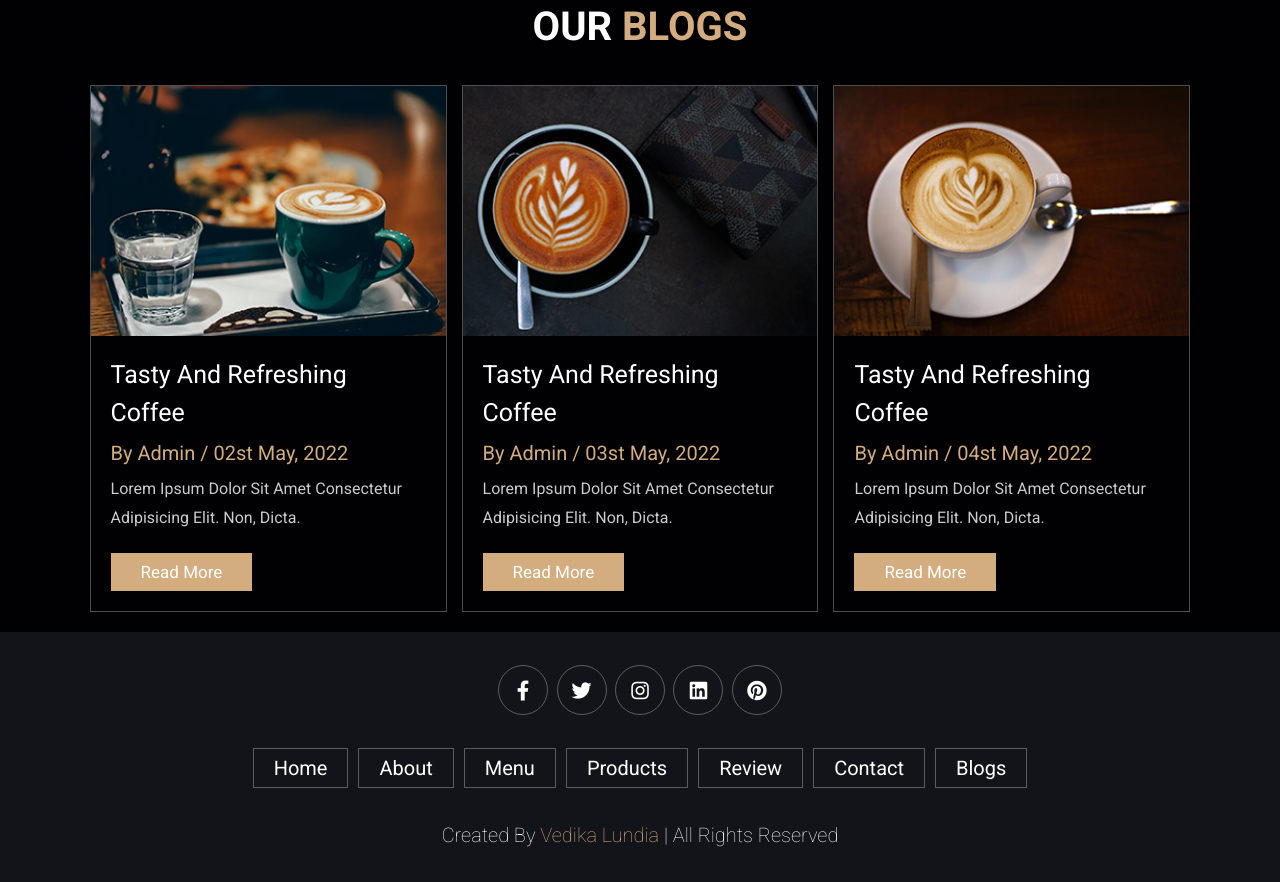
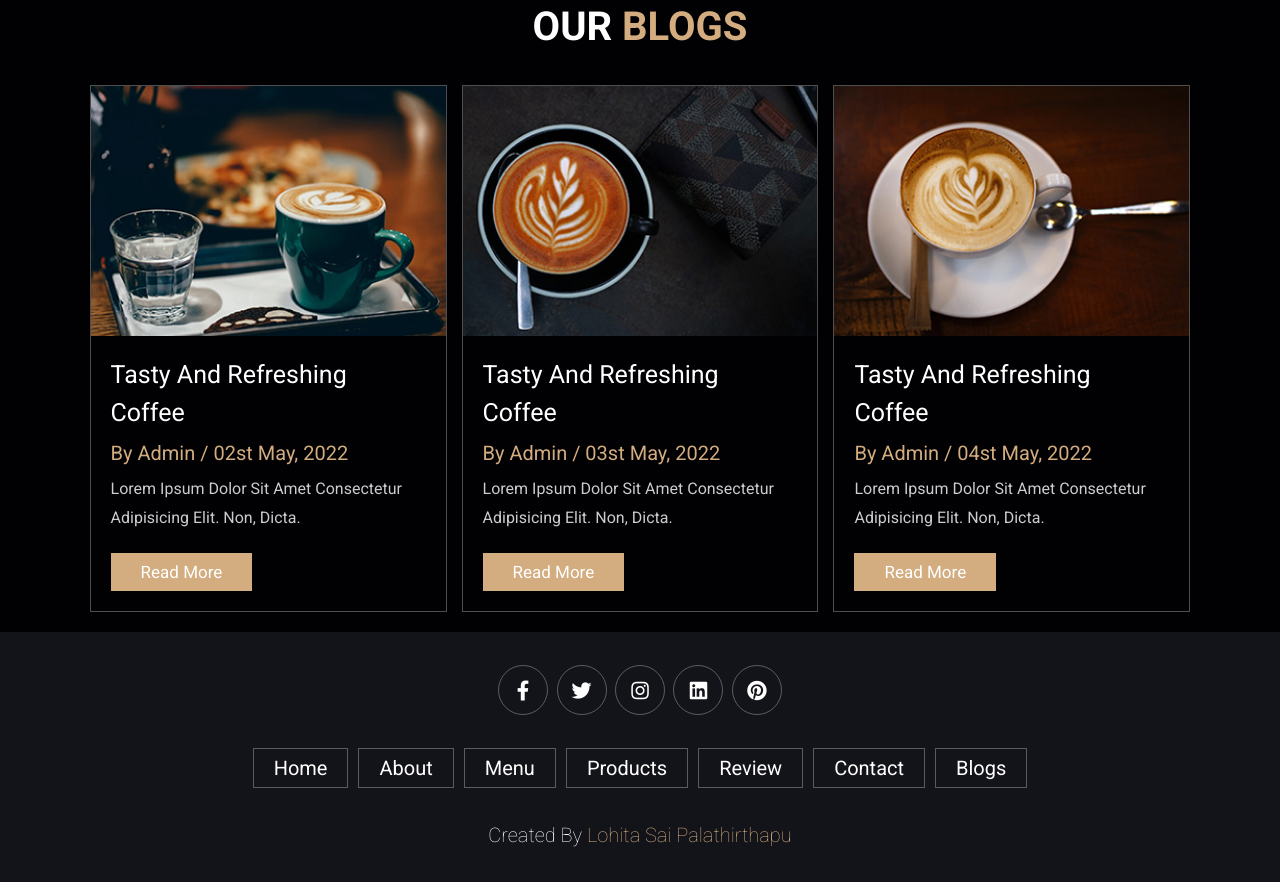
Before and after one commit to lohita23/CoffeeShop, a plain HTML site: page index.html in a window 1280 px wide. Shown: the part 3906-4788 px from the top of the page. Drawn offline with Linux system fonts and the light colour scheme.

Commit message:
Update index.html

```diff
--- a/index.html
+++ b/index.html
@@ -416,7 +416,7 @@
         <a href="#">blogs</a>
     </div>
 
-    <div class="credit">created by <span>Vedika Lundia</span> | all rights reserved</div>
+    <div class="credit">created by <span>Lohita Sai Palathirthapu</span></div>
 
 </section>
 
```
